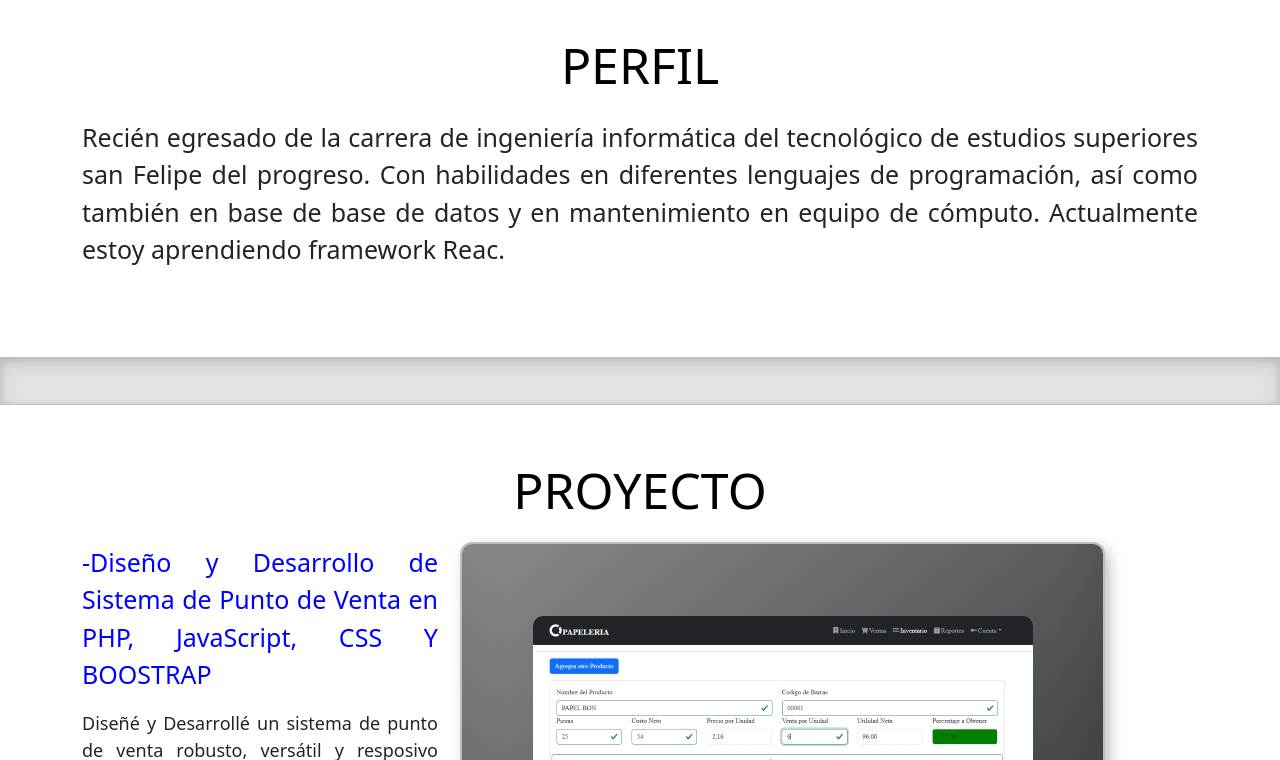
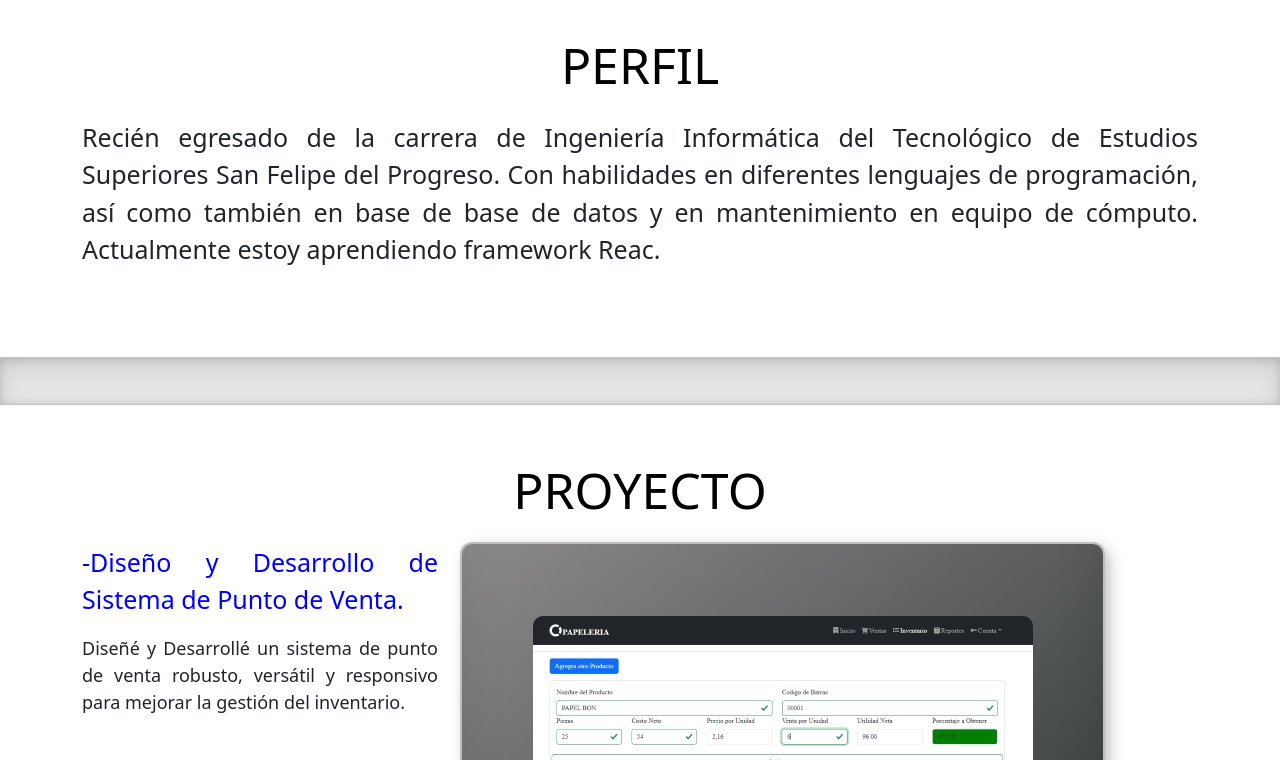
Before and after one commit to The0Comedian/Portafolio, a plain HTML site: page index.html in a window 1280 px wide. Shown: the part 750-1510 px from the top of the page. Drawn offline with nearby package versions, Linux system fonts and the light colour scheme.

```diff
--- a/index.html
+++ b/index.html
@@ -7,7 +7,7 @@
     <script src="https://cdn.jsdelivr.net/npm/bootstrap@5.0.2/dist/js/bootstrap.bundle.min.js" integrity="sha384-MrcW6ZMFYlzcLA8Nl+NtUVF0sA7MsXsP1UyJoMp4YLEuNSfAP+JcXn/tWtIaxVXM" crossorigin="anonymous"></script>
     <link rel="stylesheet" href="https://cdn.jsdelivr.net/npm/bootstrap-icons@1.11.1/font/bootstrap-icons.css">
     <link rel="stylesheet" href="css/estilos4.css">
-    <title>MI PORTAFOLIO</title>
+    <title>PORTAFOLIO</title>
 </head>
 <body>
    <!---inicio del menu--->
@@ -87,7 +87,7 @@
 
 
         <p class="Encabezado">PERFIL</p>
-        <p class="text">Recién egresado de la carrera de ingeniería informática del tecnológico de estudios superiores san Felipe del progreso. Con habilidades en diferentes lenguajes de programación, así como también en base de base de datos y en mantenimiento en equipo de cómputo. Actualmente estoy aprendiendo framework Reac.</p>
+        <p class="text">Recién egresado de la carrera de Ingeniería Informática del Tecnológico de Estudios Superiores San Felipe del Progreso. Con habilidades en diferentes lenguajes de programación, así como también en base de base de datos y en mantenimiento en equipo de cómputo. Actualmente estoy aprendiendo framework Reac.</p>
 
       </div>
     </div>
@@ -103,8 +103,8 @@
     <div class="row">
       <p class="Encabezado">PROYECTO</p>
       <div class="col-sm-12 col-md-12 col-lg-4 text-center">
-        <p class="text" style="color: blue;">-Diseño y Desarrollo de Sistema de Punto de Venta en PHP, JavaScript, CSS Y BOOSTRAP</p>
-        <span class="textP">Diseñé y Desarrollé un sistema de punto de venta robusto, versátil y resposivo  para mejorar la gestión del inventario.</span>
+        <p class="text" style="color: blue;">-Diseño y Desarrollo de Sistema de Punto de Venta.</p>
+        <span class="textP">Diseñé y Desarrollé un sistema de punto de venta robusto, versátil y responsivo  para mejorar la gestión del inventario.</span>
 
             <div class="iconos m-5 justify-content-center">
               <img src="icon/bootstrap.svg" class="icon"  width="55" height="35">
```
